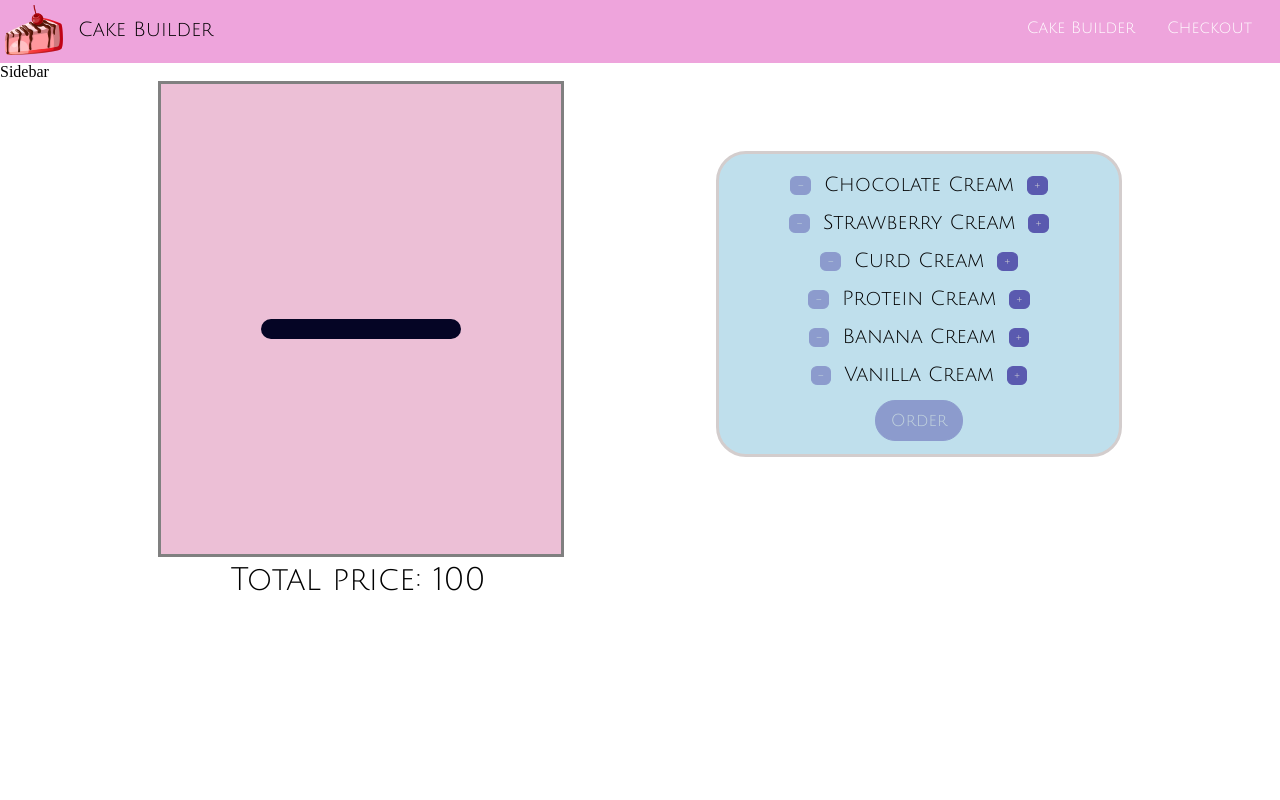
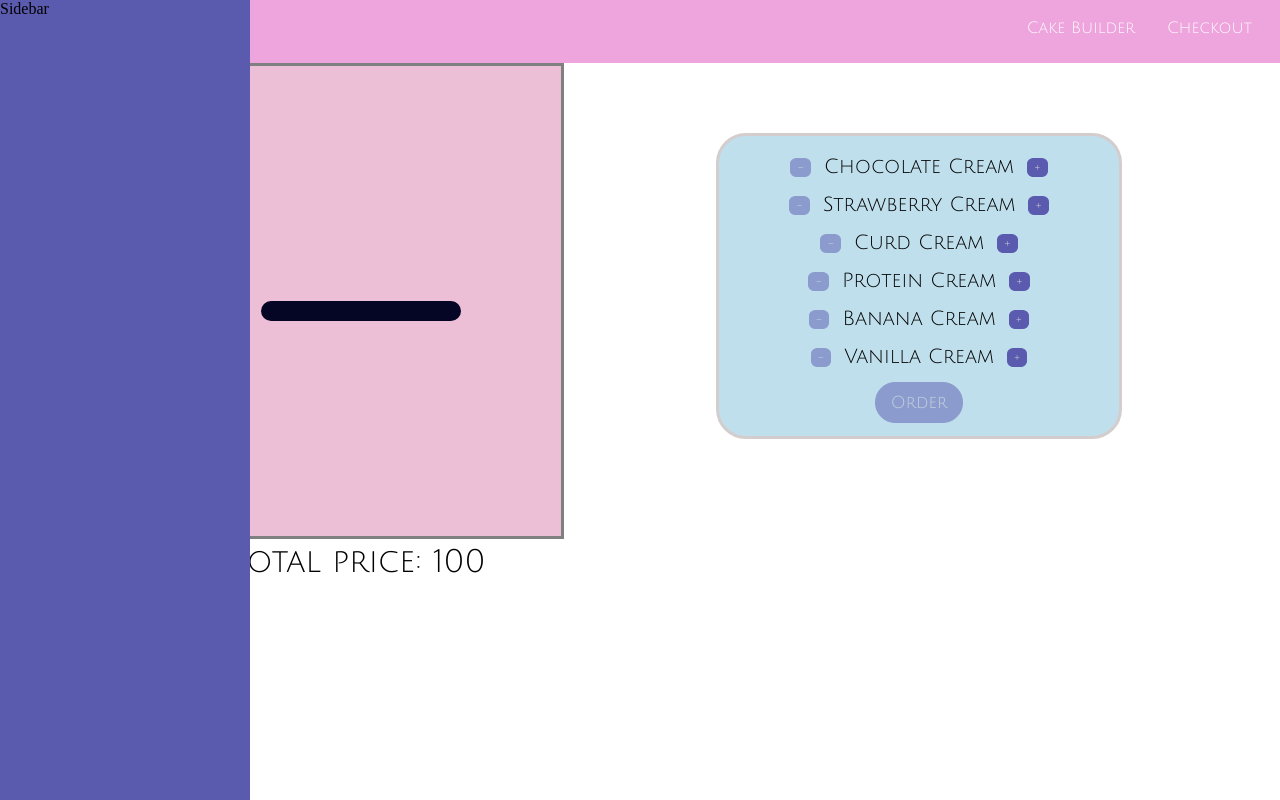
Before and after one commit to Aiperi-Amankulova/cake-builder, a React (Create React App) app: page / in a window 1280 px wide. Built offline with nearby package versions, Linux system fonts and the light colour scheme; a web font is replaced by a local one.

Commit message:
Сhange color in Drawer

```diff
--- a/src/components/Drawer/Drawer.js
+++ /dev/null
@@ -1,10 +0,0 @@
-import React from 'react';
-
-export default () => {
-    return (
-      <div className="Drawer">
-
-      Sidebar
-      </div>
-    );
-  }
--- /dev/null
+++ b/src/components/Layout/Drawer/Drawer.js
@@ -0,0 +1,11 @@
+import React from 'react';
+import classes from './Drawer.module.css';
+
+export default () => {
+    return (
+      <div className={classes.Drawer}>
+
+      Sidebar
+      </div>
+    );
+  }
--- /dev/null
+++ b/src/components/Layout/Drawer/Drawer.module.css
@@ -0,0 +1,10 @@
+.Drawer{
+width: 250px;
+height: 100%;
+background-color: rgb(90, 90, 175);
+position: fixed;
+z-index: 200;
+top: 0;
+left: 0;
+box-sizing: 0 0 0 .5 rgba();
+}
--- a/src/components/Layout/Layout.js
+++ b/src/components/Layout/Layout.js
@@ -1,7 +1,7 @@
 import React from 'react';
 import Toolbar from '../Toolbar/Toolbar';
-import Drawer from '../Drawer/Drawer';
 import classes from './Layout.module.css';
+import Drawer from '../Layout/Drawer/Drawer';
 
 export default ({children}) => {
     return (
```
Also changed, not shown: src/components/Toolbar/Nav/Nav.js (deleted, +0 -10 lines), src/components/Drawer/Drawer.css (deleted), src/components/Toolbar/Nav/Nav.module.css (deleted), src/components/Toolbar/Navigation/NavigationItem/NavigationItem.js (line endings or trailing spaces).
